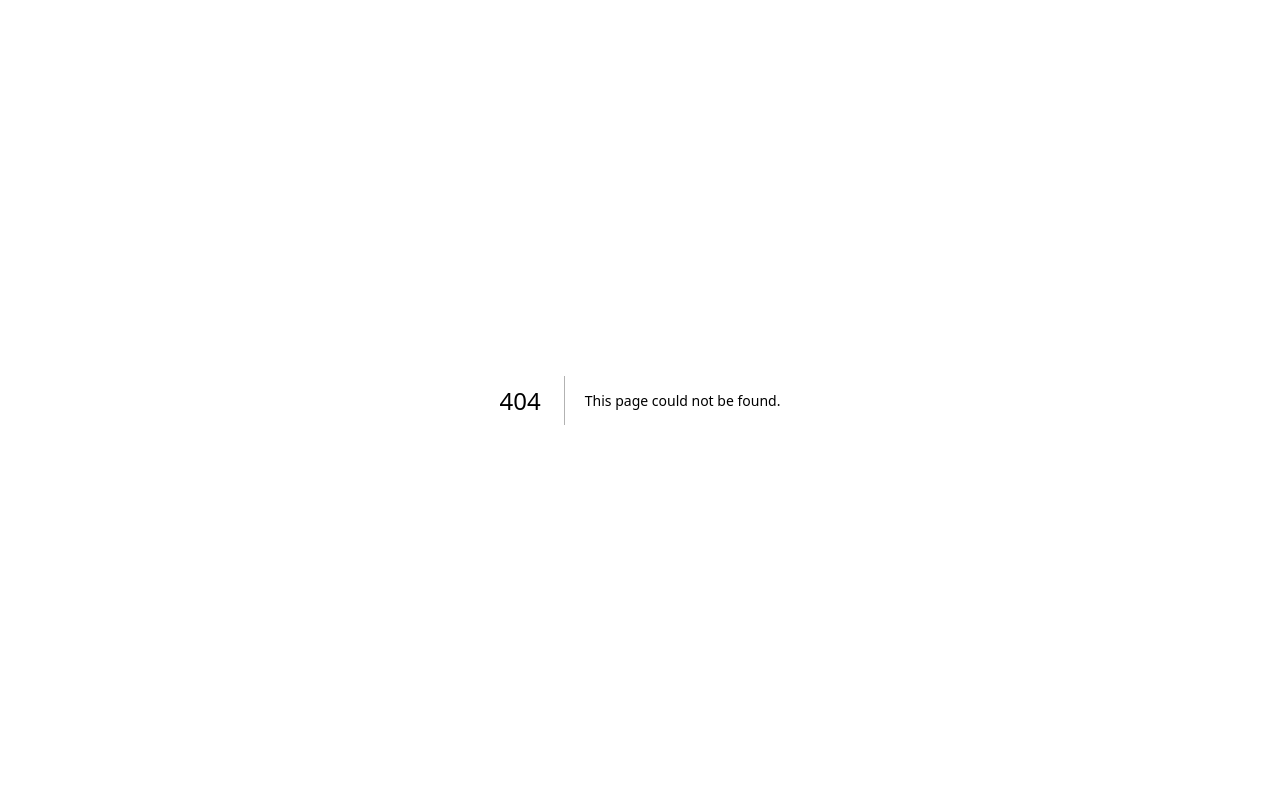
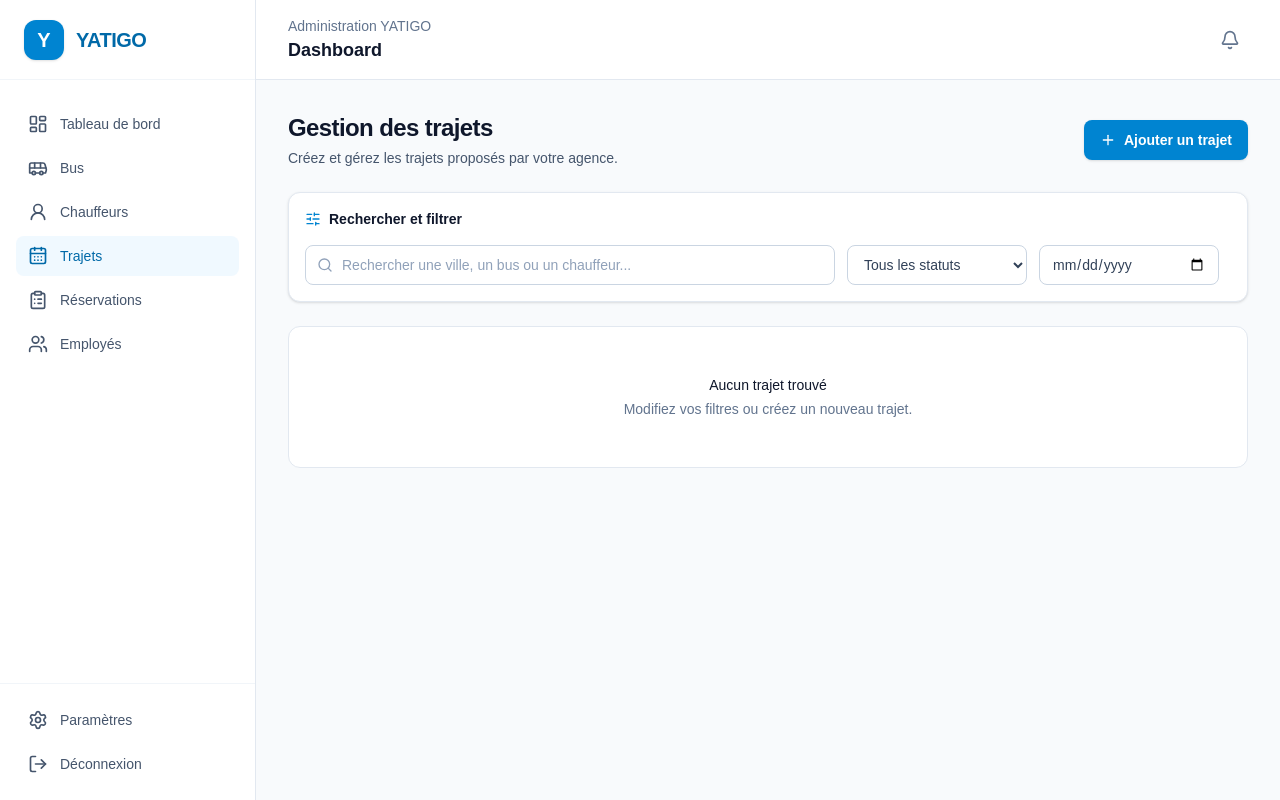
Before and after one commit to franck123-ing-web/YATIGO, a Next.js app in the folder dashboard/: page /trajets in a window 1280 px wide. Before the commit this address had no page. Built offline with nearby package versions, Linux system fonts and the light colour scheme.

Commit message:
page de trajet

```diff
--- /dev/null
+++ b/dashboard/app/trajets/page.tsx
@@ -0,0 +1,59 @@
+"use client";
+
+import { useState } from "react";
+import Link from "next/link";
+import { Plus } from "lucide-react";
+
+import { DashboardShell } from "@/components/layout/DashboardShell";
+import {
+  TrajetFilters,
+  type TrajetFiltersValues,
+} from "@/components/trajets/TrajetFilters";
+import { TrajetTable } from "@/components/trajets/TrajetTable";
+
+const initialFilters: TrajetFiltersValues = {
+  search: "",
+  status: "ALL",
+  date: "",
+};
+
+export default function TrajetsPage() {
+  const [filters, setFilters] =
+    useState<TrajetFiltersValues>(initialFilters);
+
+  return (
+    <DashboardShell>
+      <section className="space-y-6">
+        <div className="flex flex-col gap-4 sm:flex-row sm:items-center sm:justify-between">
+          <div>
+            <h1 className="text-2xl font-bold tracking-tight text-slate-900">
+              Gestion des trajets
+            </h1>
+
+            <p className="mt-1 text-sm text-slate-600">
+              Créez et gérez les trajets proposés par votre agence.
+            </p>
+          </div>
+
+          <Link
+            href="/trajets/new"
+            className="inline-flex items-center justify-center gap-2 rounded-lg bg-sky-600 px-4 py-2.5 text-sm font-semibold text-white shadow-sm transition-colors hover:bg-sky-700 focus:outline-none focus:ring-2 focus:ring-sky-500 focus:ring-offset-2"
+          >
+            <Plus
+              className="h-4 w-4"
+              aria-hidden="true"
+            />
+            Ajouter un trajet
+          </Link>
+        </div>
+
+        <TrajetFilters
+          filters={filters}
+          onChange={setFilters}
+        />
+
+        <TrajetTable trajets={[]} />
+      </section>
+    </DashboardShell>
+  );
+}
```
